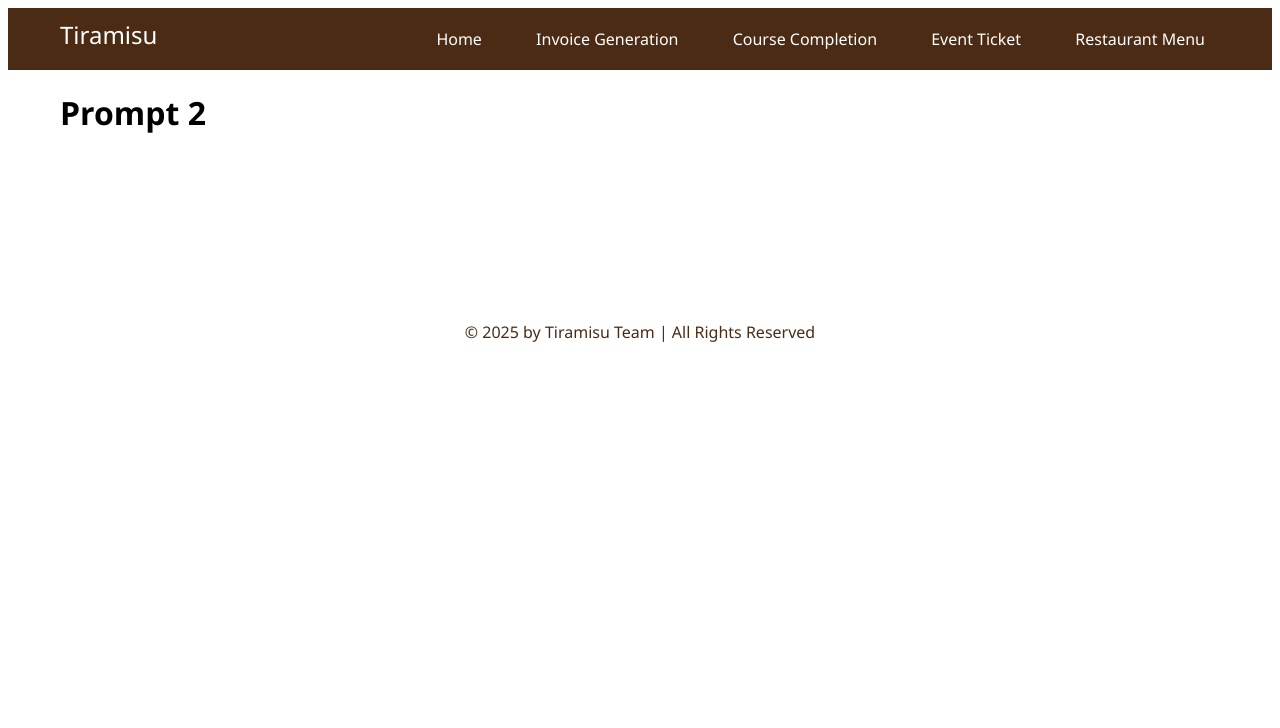
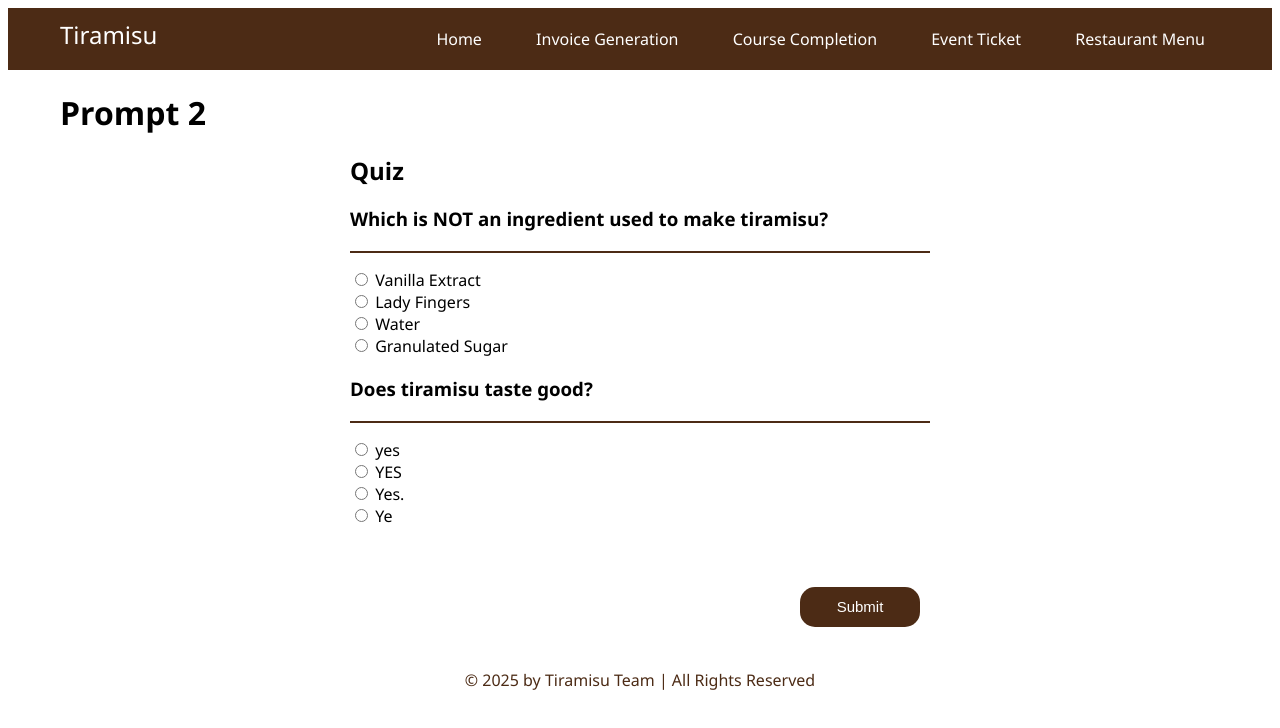
Before and after one commit to fralcala/Tiramisu, a website: page views/prompt2/index.html in a window 1280 px wide. Drawn offline with nearby package versions, Linux system fonts and the light colour scheme; files that its build step writes are made by us from their sources.

Commit message:
created quiz

```diff
--- a/views/css/styles.css
+++ b/views/css/styles.css
@@ -108,6 +108,52 @@ nav {
   margin: 0 !important;
 }
 
+/* Prompt 2 */
+ul {
+  list-style: none;
+}
+
+.quiz {
+  margin: 0 auto;
+  width: 50%;
+
+  h3 {
+    min-height: 35px;
+    padding-bottom: 20px;
+    border-bottom: 2px solid #4c2b15;
+  }
+}
+
+.button-container {
+  margin: 0 auto;
+  width: 50%;
+  display: flex;
+  justify-content: flex-end;
+  padding: 10px;
+
+  #submit-button {
+    width: 120px;
+    height: 40px;
+    border-radius: 15px;
+    margin-top: 50px;
+    background-color: #4c2b15;
+    color: #fff;
+    font-size: 15px;
+    border: none;
+  }
+
+  #submit-button:active {
+    background-color: #ac7035;
+    transform: translateY(4px);
+  }
+}
+
+iframe {
+  width: 100%;
+  height: 400px;
+  /* background-color: gray; */
+}
+
 /* Footer css */
 footer {
   position: relative;
--- a/views/js/course.js
+++ b/views/js/course.js
@@ -1,4 +1,28 @@
-import GeneratePdf from "./app.js";
+import { GeneratePdf } from "./app.js";
+console.log("it be workin");
+
+function checkAnswers() {
+  const answers = {
+    q1: "water",
+    q2: "yes",
+  };
+
+  let score = 0;
+
+  for (let key in answers) {
+    const selectedOption = document.querySelector(
+      `input[name="${key}"]:checked`
+    );
+    if (selectedOption && selectedOption.value === answers[key]) {
+      score++;
+    }
+  }
+
+  document.getElementById("result").innerText = `You scored ${score} out of 2!`;
+}
+
+const check = document.getElementById("submit-button");
+check.addEventListener("click", checkAnswers);
 
 class Certificate extends GeneratePdf {}
 
--- a/views/prompt2/index.html
+++ b/views/prompt2/index.html
@@ -5,7 +5,7 @@
     <meta http-equiv="X-UA-Compatible" content="IE=edge" />
     <meta name="viewport" content="width=device-width, initial-scale=1.0" />
     <title>Tiramisu</title>
-    <link rel="stylesheet" href="css/styles.css" />
+    <link rel="stylesheet" href="/css/styles.css" />
   </head>
 
   <body>
@@ -23,16 +23,103 @@
         </nav>
       </div>
     </header>
+
     <div class="container">
       <h1>Prompt 2</h1>
 
       <section>
-        <iframe id="pdf-preview" src="" frameborder="0"></iframe>
+        <ul class="quiz">
+          <h2>Quiz</h2>
+
+          <li>
+            <h3>Which is NOT an ingredient used to make tiramisu?</h3>
+            <ul class="question">
+              <li>
+              <input type="radio" name="q1" value="vanilla-extract"></input>
+              <span id="option1">Vanilla Extract</span>
+              </li>
+
+              <li>
+              <input type="radio" name="q1" value="lady-fingers"></input>
+              <span id="option2">Lady Fingers</span>
+              </li>
+
+              <li>
+              <input type="radio" name="q1" value="water"></input>
+              <span id="option3">Water</span>
+              </li>
+
+              <li>
+              <input type="radio" name="q1" value="granulated-sugar"></input>
+              <span id="option4">Granulated Sugar</span>
+              </li>
+            </ul>
+          </li>
+
+          <li>
+            <h3>Does tiramisu taste good?</h3>
+            <ul class="question">
+              <li>
+              <input type="radio" name="q2" value="yes"></input>
+              <span id="option1">yes</span>
+              </li>
+
+              <li>
+              <input type="radio" name="q2" value="yes"></input>
+              <span id="option2">YES</span>
+              </li>
+
+              <li>
+              <input type="radio" name="q2" value="yes"></input>
+              <span id="option3">Yes.</span>
+              </li>
+
+              <li>
+              <input type="radio" name="q2" value="yes"></input>
+              <span id="option4">Ye</span>
+              </li>
+            </ul>
+          </li>
+        </ul>
+
+        <div class="button-container">
+          <button id="submit-button">Submit</button>
+        </div>
+
+        <p id="result"></p>
+
+        <!-- <iframe
+          class="course-pdf"
+          id="pdf-preview"
+          src=""
+          frameborder="0"
+        ></iframe> -->
       </section>
     </div>
+    <!-- <script>
+      function checkAnswers() {
+  const answers = {
+    q1: "water",
+    q2: "yes",
+  };
 
-    <script type="module" src="/views/js/app.js"></script>
-    <script type="module" src="/views/js/course.js"></script>
+  let score = 0;
+
+  for (let key in answers) {
+    const selectedOption = document.querySelector(
+      `input[name="${key}"]:checked`
+    );
+    if (selectedOption && selectedOption.value === answers[key]) {
+      score++;
+    }
+  }
+
+  document.getElementById("result").innerText = `You scored ${score} out of 2!`;
+}
+    </script> -->
+
+    <script type="module" src="js/app.js"></script>
+    <script type="module" src="js/course.js"></script>
   </body>
 
   <footer><p>© 2025 by Tiramisu Team | All Rights Reserved</p></footer>
```
